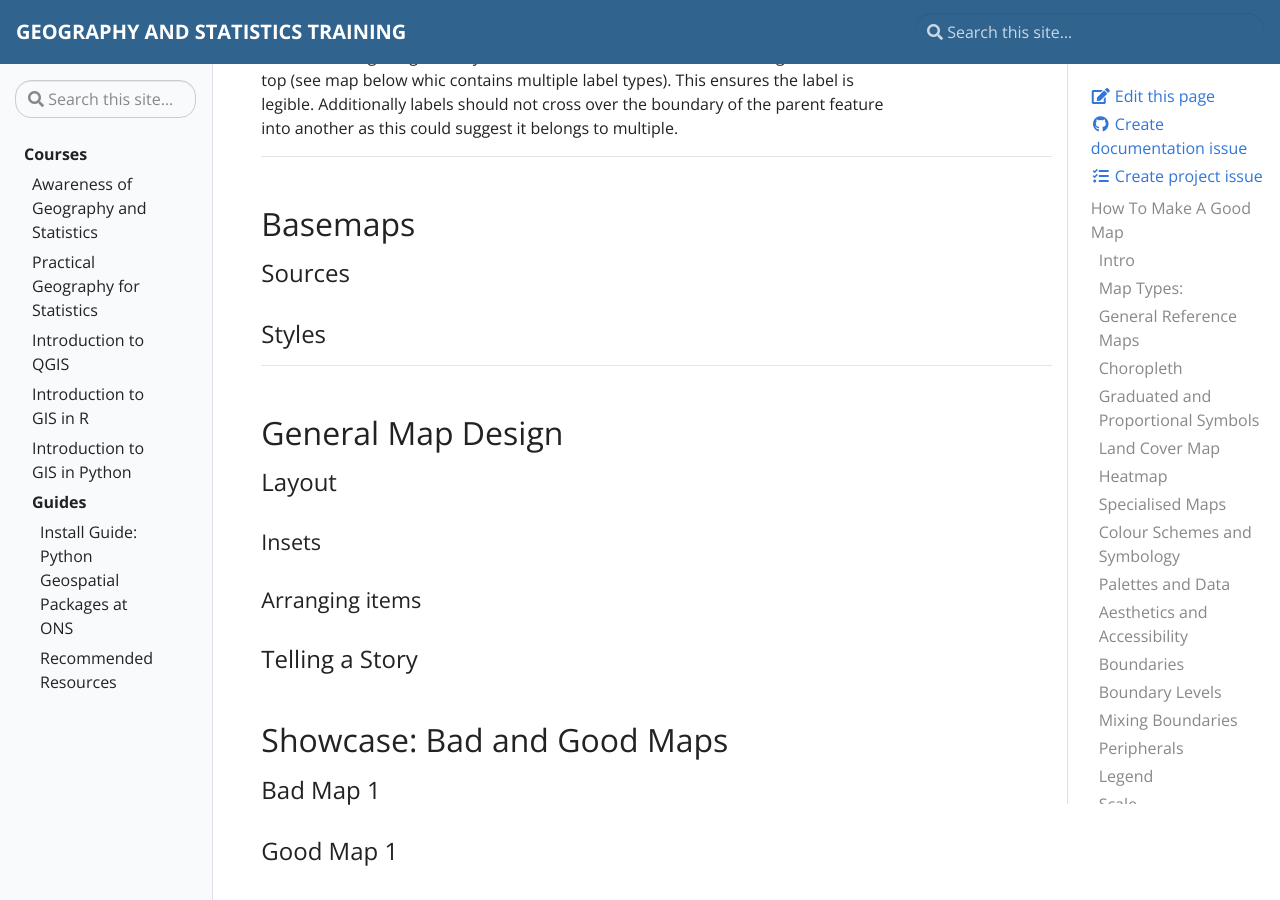
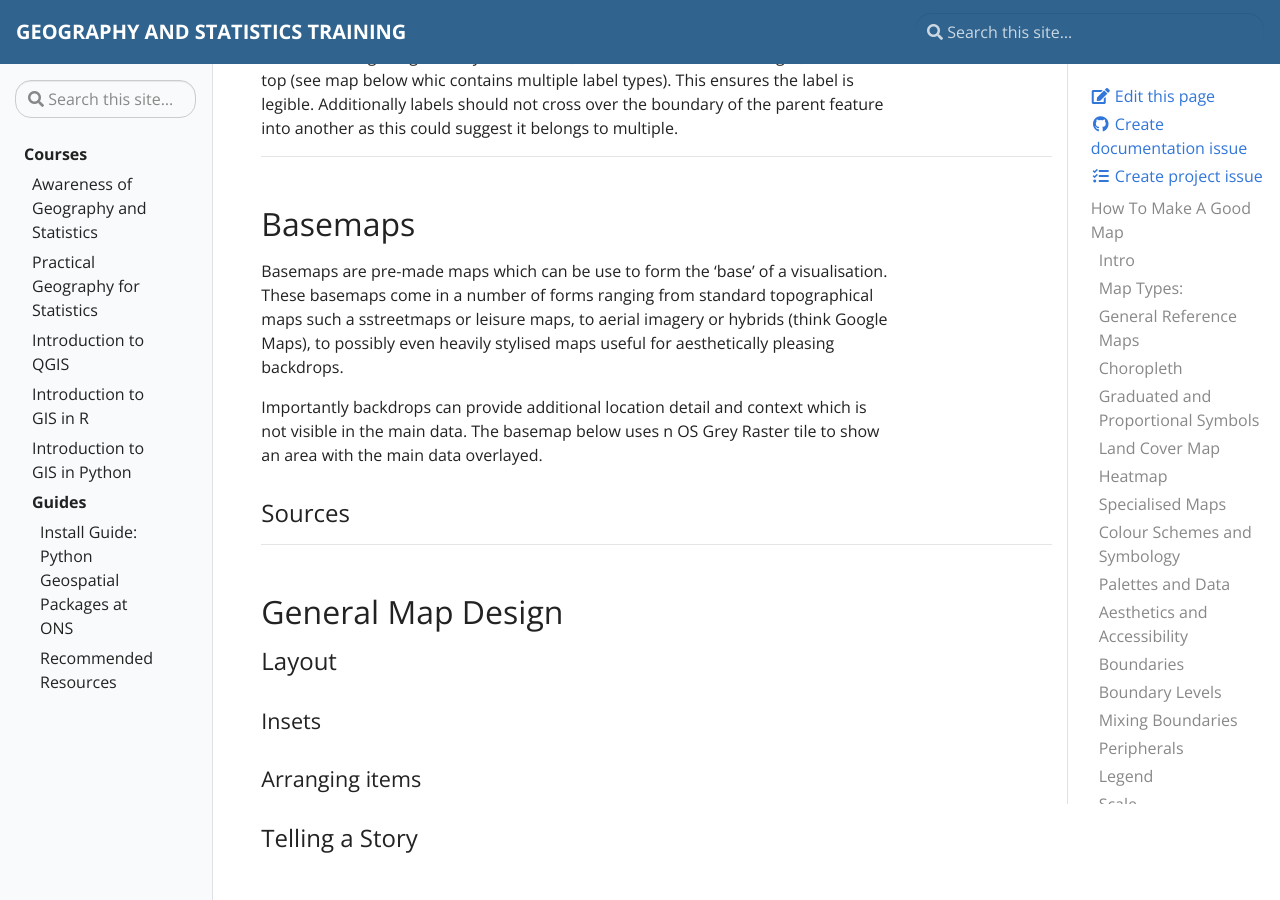
Before and after one commit to ONSgeo/geospatial-training, a Jekyll site: the page built from _docs/make_a_good_map.md, in a window 1280 px wide and 900 px high, scrolled down 10195 px. Built offline with Jekyll 4.4.1, drawn with Linux system fonts in a browser that asks for light colours.

Commit message:
Update make_a_good_map.md

```diff
--- a/_docs/make_a_good_map.md
+++ b/_docs/make_a_good_map.md
@@ -222,9 +222,11 @@ Wwhich label to use depends on a number of factors. A densely visualised map may
 
 ## Basemaps
 
+Basemaps are pre-made maps which can be use to form the 'base' of a visualisation. These basemaps come in a number of forms ranging from standard topographical maps such a sstreetmaps or leisure maps, to aerial imagery or hybrids (think Google Maps), to possibly even heavily stylised maps useful for aesthetically pleasing backdrops.
+
+Importantly backdrops can provide additional location detail and context which is not visible in the main data. The basemap below uses n OS Grey Raster tile to show an area with the main data overlayed.
+
 ### Sources
-
-### Styles
 
 ---
 
```
